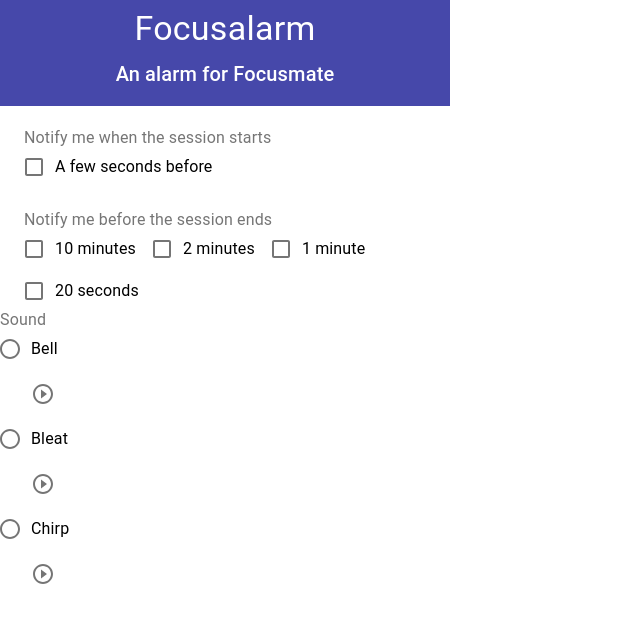
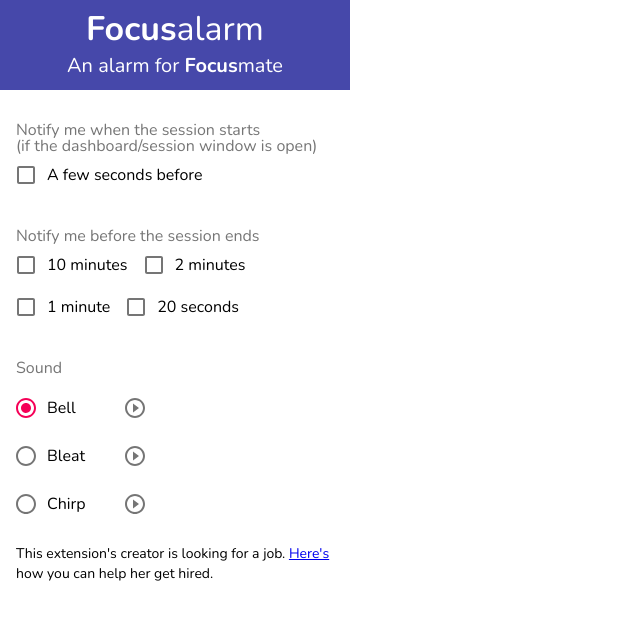
Before and after one commit to yaeluria/Focusalarm, a React (Create React App) app: page / in a window 1280 px wide. Shown: the top 622 px of the page, without its empty margins (0-640 px from the left). Built offline with nearby package versions, Linux system fonts and the light colour scheme.

Commit message:
migrate to hooks, refactor, restyle title, add help section

```diff
--- a/src/App.css
+++ b/src/App.css
@@ -1,4 +1,6 @@
+@import url('https://fonts.googleapis.com/css2?family=Nunito:ital,wght@0,200;0,300;0,400;0,600;0,700;0,800;0,900;1,200;1,300;1,400;1,600;1,700;1,800;1,900&display=swap');
 body{
-  width: 450px;
+  border-radius: 25px;
+  width: 350px;
   height: 450px;
 }
--- a/src/App.js
+++ b/src/App.js
@@ -1,26 +1,30 @@
 import React from 'react';
 import './App.css';
-import Title from './components/Title'
-import TimeCheckForm from './components/TimeCheckForm'
-import SoundRadioForm from './components/SoundRadioForm'
+import Title from './components/Title';
+import TimeCheckForm from './components/TimeCheckForm';
+import SoundRadioForm from './components/SoundRadioForm';
+import Help from './components/Help'
+import { createMuiTheme, ThemeProvider } from '@material-ui/core/styles';
 
+const font = "'Nunito', sans-serif"
 
-
-
+const theme = createMuiTheme({
+  typography: {
+    fontFamily: font
+  },
+});
 
 function App() {
-
-
   return (
-    <div className="App">
-
-        <Title/>
-
+    <div>
+    <ThemeProvider theme={theme}>
+      <Title />
       <TimeCheckForm />
       <SoundRadioForm />
-
+      <Help />
+    </ThemeProvider>
     </div>
-  )
+  );
 }
 
 export default App;
--- /dev/null
+++ b/src/components/Help.js
@@ -0,0 +1,21 @@
+import React from "react";
+import Typography from "@material-ui/core/Typography";
+import { makeStyles } from "@material-ui/core/styles";
+
+const useStyles = makeStyles((theme) => ({
+  root: {
+   margin: theme.spacing(2)
+  },
+}));
+
+export default function Title() {
+  const classes = useStyles();
+
+  return (
+    <div className={classes.root}>
+    <Typography variant="body2">
+     This extension's creator is looking for a job. <a rel="noreferrer noopener" target="_blank" href="https://github.com/yaeluria/Focusalarm">Here's</a> how you can help her get hired.
+    </Typography>
+    </div>
+  );
+}
--- a/src/components/SoundRadioForm.js
+++ b/src/components/SoundRadioForm.js
@@ -1,56 +1,96 @@
 /*global chrome*/
-import React from 'react';
-import Radio from '@material-ui/core/Radio';
-import RadioGroup from '@material-ui/core/RadioGroup';
-import FormControlLabel from '@material-ui/core/FormControlLabel';
-import FormControl from '@material-ui/core/FormControl';
-import FormLabel from '@material-ui/core/FormLabel';
-import IconButton from '@material-ui/core/IconButton';
-import PlayCircleOutlineIcon from '@material-ui/icons/PlayCircleOutline';
+import React from "react";
+import { Radio, RadioGroup } from "@material-ui/core";
+import FormControlLabel from "@material-ui/core/FormControlLabel";
+import FormControl from "@material-ui/core/FormControl";
+import FormLabel from "@material-ui/core/FormLabel";
+import IconButton from "@material-ui/core/IconButton";
+import PlayCircleOutlineIcon from "@material-ui/icons/PlayCircleOutline";
+import { makeStyles } from "@material-ui/core/styles";
+
+const useStyles = makeStyles((theme) => ({
+  root: {
+    margin: theme.spacing(2),
+    display: "flex",
+    flexDirection: "column",
+    alignContent: "space-between",
+  },
+  buttons: {
+    marginTop: theme.spacing(1),
+  },
+  label: {
+    minWidth: 90
+  }
+}));
 
 export default function SoundRadioForm() {
-  const [value, setValue] = React.useState('Bell');
+  const [value, setValue] = React.useState("Bell");
 
   React.useEffect(() => {
     chrome.storage.sync.get(["sound"], (result) => {
       const sound = result.sound || "Bell";
-      setValue({ value: sound });
+      if (sound === "T.rex roar") {
+        console.log("setting to bleat");
+        setStorage("Bleat");
+      }
+      setValue(sound);
     });
   }, []);
 
-  const selectSound = (event) => {
-    const soundVal = event.target.value;
+  const setStorage = soundVal => {
     chrome.storage.sync.set({ sound: soundVal }, () => {
-        console.log(`sound is set to ${soundVal}`)
+      console.log(`sound is set to ${soundVal}`);
     });
     setValue(soundVal);
   };
-  const playSample = name => {
-    let sampleSound = new Audio(`/${name}.mp3`)
-    sampleSound.play()
+
+  const selectSound = (event) => {
+    const soundValue = event.target.value;
+    setStorage(soundValue);
   }
+  const playSample = (name) => {
+    let sampleSound = new Audio(`/${name}.mp3`);
+    sampleSound.play();
+  };
+  const classes = useStyles();
 
   return (
-    <FormControl component="fieldset">
+    <FormControl className={classes.root} component="fieldset">
       <FormLabel component="legend">Sound</FormLabel>
       <RadioGroup
         aria-label="sound"
         name="sound1"
         value={value}
         onChange={selectSound}
+        className={classes.buttons}
       >
-        <FormControlLabel value="Bell" control={<Radio />} label="Bell" />
-        <IconButton onClick={() => playSample("bell")} aria-label="play-sample-bell">
+        <span>
+          <FormControlLabel value="Bell" className={classes.label} control={<Radio />} label="Bell" />
+          <IconButton
+            onClick={() => playSample("bell")}
+            aria-label="play-sample-bell"
+          >
             <PlayCircleOutlineIcon />
           </IconButton>
-        <FormControlLabel value="Bleat" control={<Radio />} label="Bleat" />
-        <IconButton onClick={() => playSample("bleat")} aria-label="play-sample-bleat">
+        </span>
+        <span>
+          <FormControlLabel value="Bleat" className={classes.label} control={<Radio />} label="Bleat" />
+          <IconButton
+            onClick={() => playSample("bleat")}
+            aria-label="play-sample-bleat"
+          >
             <PlayCircleOutlineIcon />
           </IconButton>
-        <FormControlLabel value="Chirp" control={<Radio />} label="Chirp" />
-        <IconButton onClick={() => playSample("chirp")} aria-label="play-sample-chirp">
+        </span>
+        <span>
+          <FormControlLabel value="Chirp"  className={classes.label} control={<Radio />} label="Chirp" />
+          <IconButton
+            onClick={() => playSample("chirp")}
+            aria-label="play-sample-chirp"
+          >
             <PlayCircleOutlineIcon />
           </IconButton>
+        </span>
       </RadioGroup>
     </FormControl>
   );
--- a/src/components/TimeCheckForm.js
+++ b/src/components/TimeCheckForm.js
@@ -8,8 +8,16 @@
 import Checkbox from "@material-ui/core/Checkbox";
 
 const useStyles = makeStyles((theme) => ({
+  root: {
+    marginTop: theme.spacing(2),
+  },
   formControl: {
-    margin: "24px 0px 0px 24px",
+    margin: theme.spacing(2),
+    "& FormControlLabel": {
+      width: "40%",
+      display: "flex",
+      justifyContent: "space-between",
+    },
   },
 }));
 
@@ -25,9 +33,16 @@
   });
 
   React.useEffect(() => {
-      chrome.storage.sync.get(state, (result) => {
-        setState(result);
-      });
+    chrome.storage.sync.get(state, (result) => {
+      // if value is array (from previous version) - delete storage or convert to boolean
+      for (let key in result) {
+        if (Array.isArray(result[key])) {
+          result[key] = (result[key])[0]
+        }
+      }
+      chrome.storage.sync.set(result);
+      setState(result);
+    });
   }, []);
 
   const handleTimeChoice = (event) => {
@@ -47,10 +62,13 @@
   } = state;
 
   return (
-    <div>
+    <div className={classes.root}>
       <FormControl component="fieldset" className={classes.formControl}>
         <FormLabel component="legend">
           Notify me when the session starts
+        </FormLabel>
+        <FormLabel component="legend">
+          (if the dashboard/session window is open)
         </FormLabel>
         <FormControlLabel
           control={
--- a/src/components/Title.js
+++ b/src/components/Title.js
@@ -1,42 +1,37 @@
+import React from "react";
+import Typography from "@material-ui/core/Typography";
+import { makeStyles } from "@material-ui/core/styles";
 
-import React from 'react';
-import PropTypes from 'prop-types';
-import { withStyles } from '@material-ui/core/styles';
-import Typography from '@material-ui/core/Typography';
-
-
-
-const styles = {
+const useStyles = makeStyles(() => ({
   root: {
-    display: 'flex',
-    flex: 'wrap',
+    display: "flex",
+    flex: "wrap",
     flexDirection: "column",
-    padding: '8px 20px 8px 20px',
+    padding: "8px 20px 8px 20px",
     alignItems: "center",
     backgroundColor: "#4648aa",
-    color: "white"
+    color: "white",
   },
-}
+  bold: {
+    fontWeight: "700",
+  },
+  light: {
+    fontWeight: "200",
+  },
+}));
 
-function Title(props) {
-  const { classes } = props;
+export default function Title() {
+  const classes = useStyles();
 
   return (
     <div className={classes.root}>
-      <Typography
-        variant="h4"
-        color="inherit"
-      >
-        Focusalarm
-       </Typography>
-       <Typography className={classes.root} variant="h6" color="inherit">An alarm for Focusmate</Typography>
+      <Typography variant="h4" color="inherit">
+        <span className={classes.bold}>Focus</span>
+        <span className={classes.light}>alarm</span>
+      </Typography>
+      <Typography variant="h6" color="inherit">
+      An alarm for <span className={classes.bold}>Focus</span><span className={classes.light}>mate</span>
+      </Typography>
     </div>
   );
-
 }
-
-Title.propTypes = {
-  classes: PropTypes.object.isRequired,
-};
-
-export default withStyles(styles)(Title);
```
Also changed, not shown: public/app/background.js (+5 -5 lines). Lines whose indentation alone changed are shown as unchanged.
